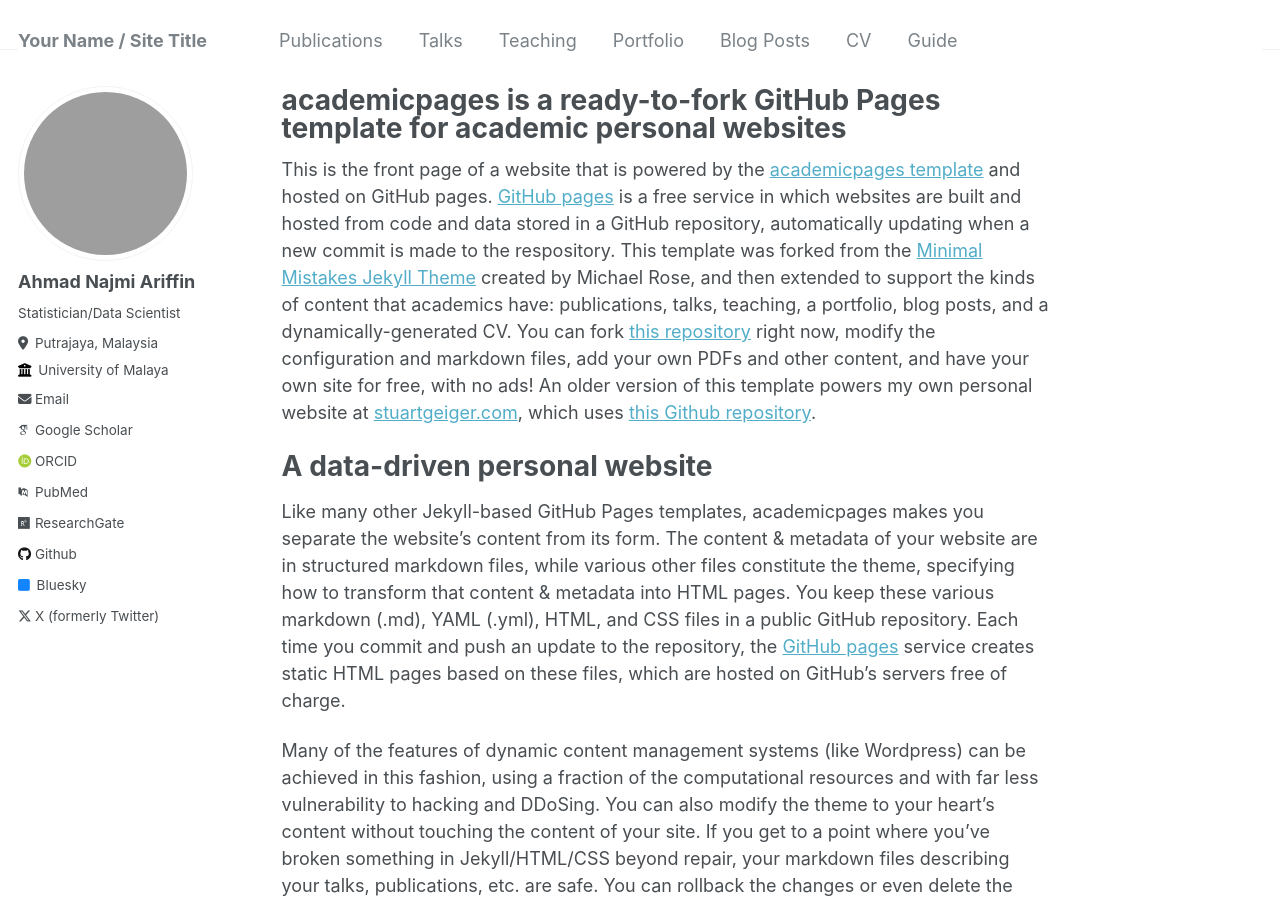
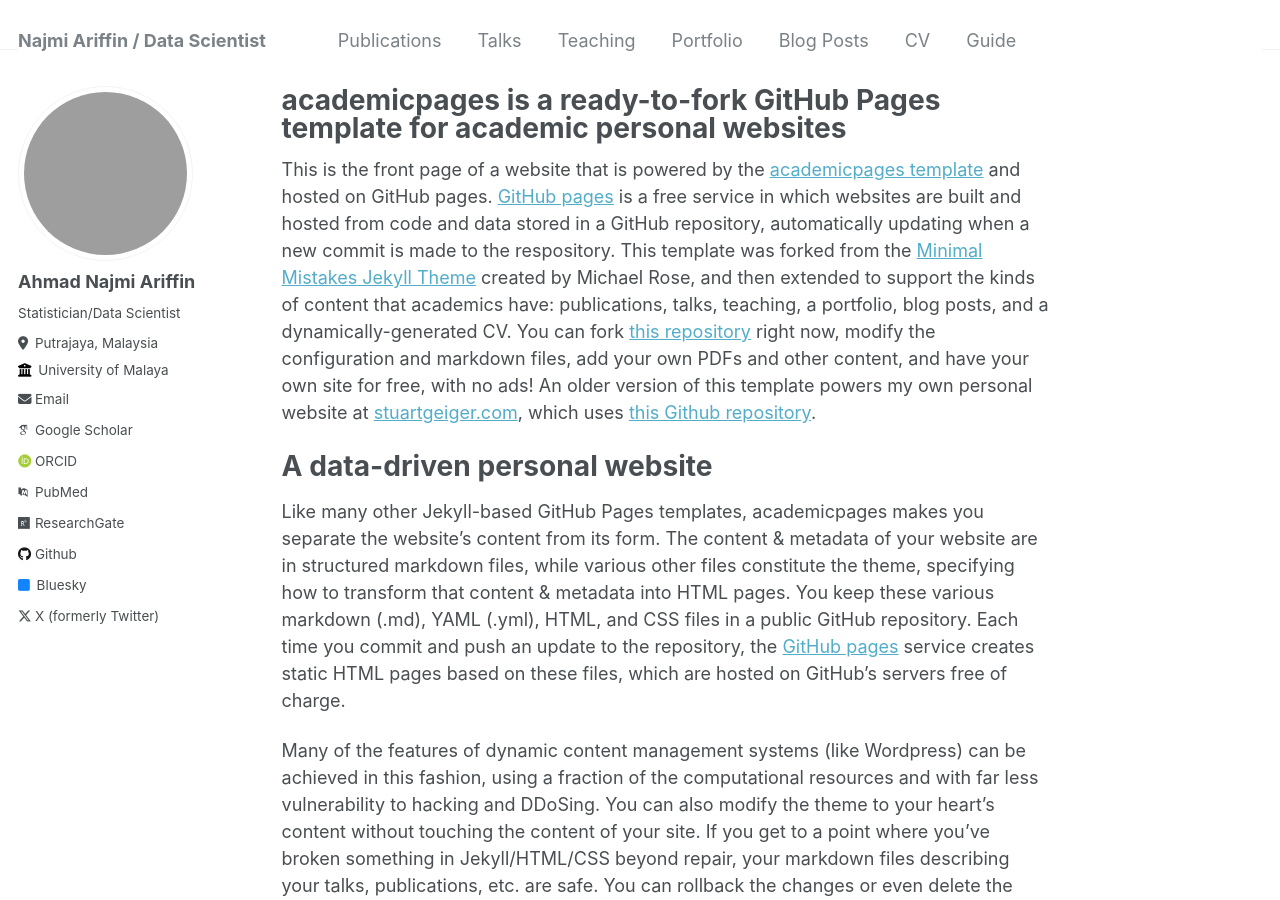
Before and after one commit to booluckgmie/anajmiariffin.github.io, a Jekyll site: the page built from _pages/about.md, in a window 1280 px wide and 900 px high. Built offline with Jekyll 4.4.1, drawn with Linux system fonts in a browser that asks for light colours; some web fonts are replaced; grey boxes are pictures that could not be loaded.

Commit message:
Update _config.yml

```diff
--- a/_config.yml
+++ b/_config.yml
@@ -8,7 +8,7 @@
 
 # Basic Site Settings
 locale                   : "en-US"
-title                    : "Your Name / Site Title"
+title                    : "Najmi Ariffin / Data Scientist"
 title_separator          : "-"
 name                     : &name "Ahmad Najmi Ariffin"
 description              : &description "personal description"
```
